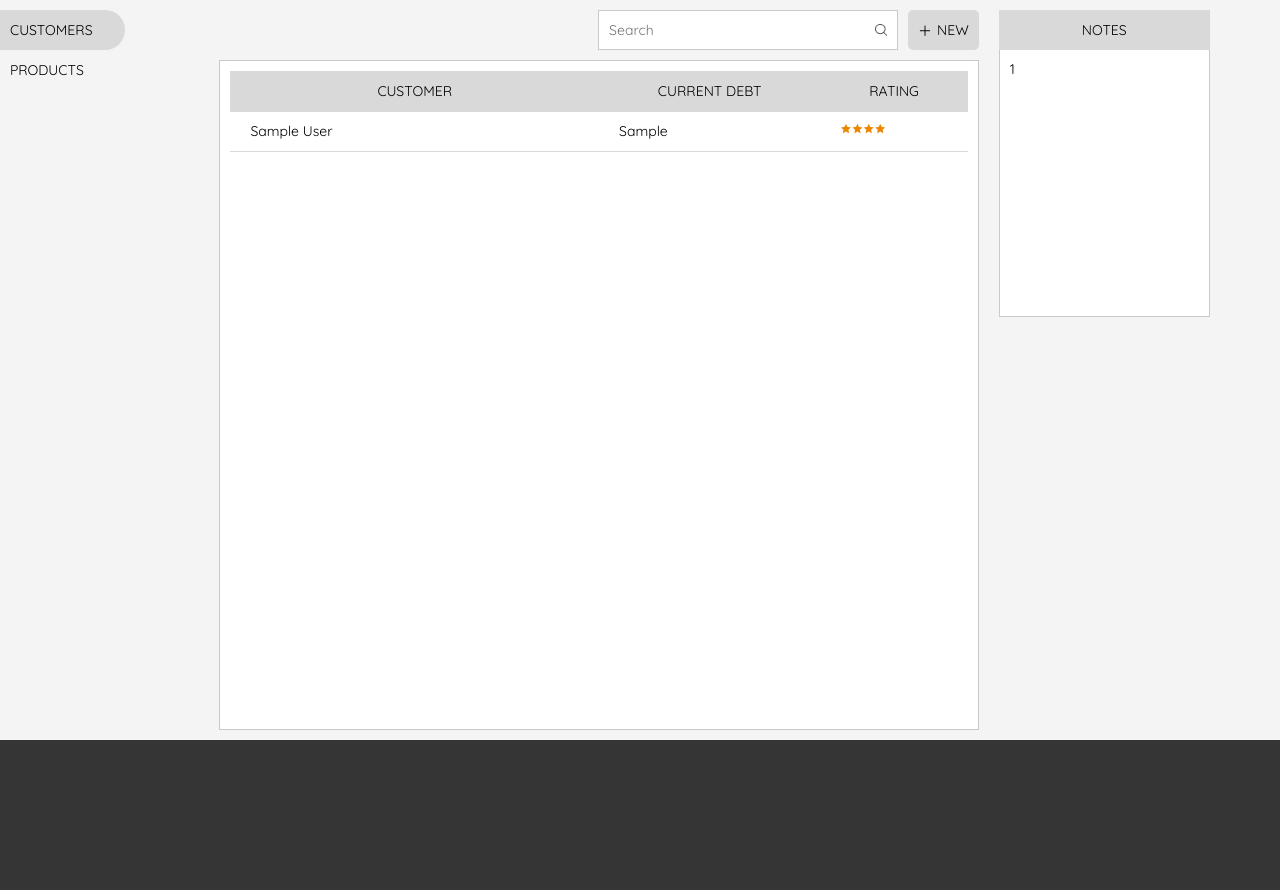
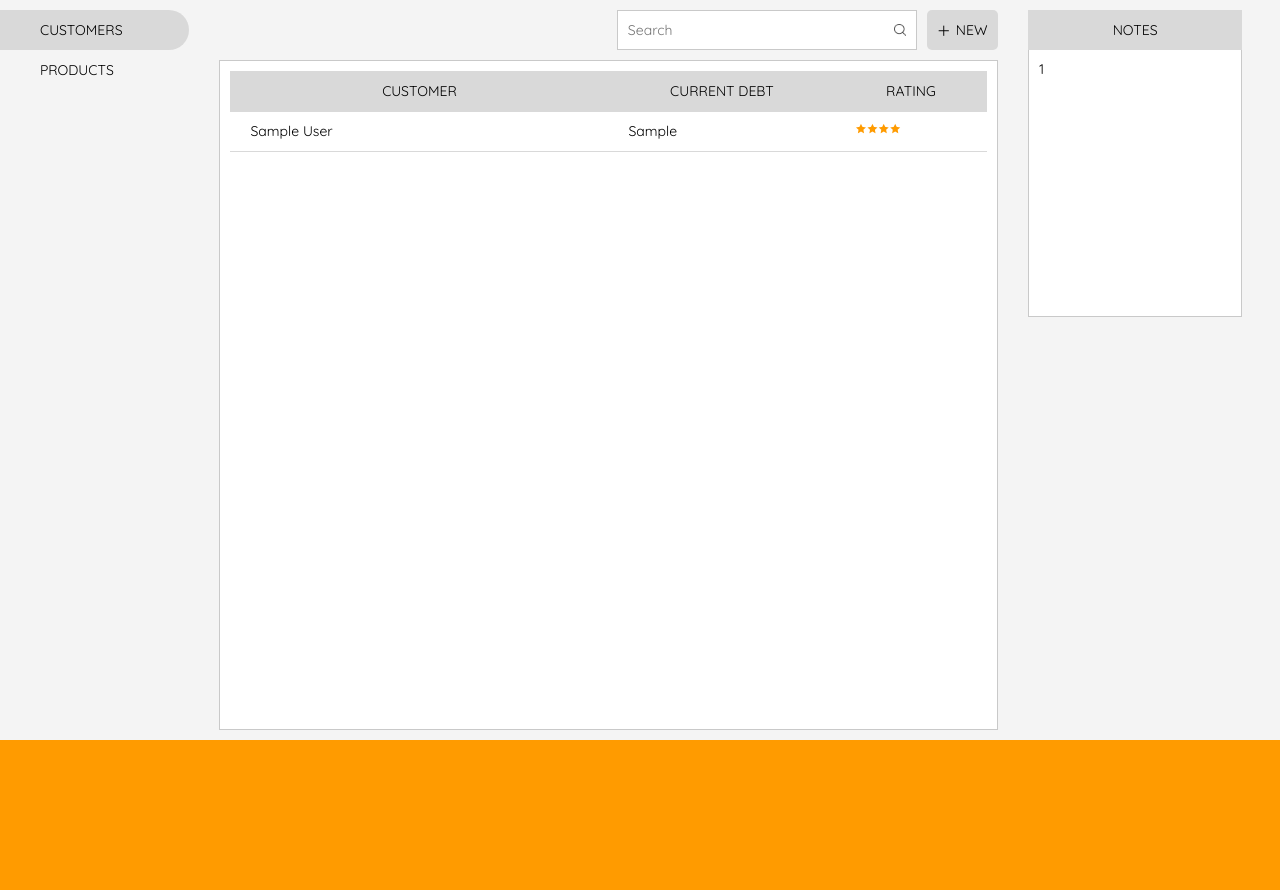
Before and after one commit to leann-nicole/credit-pad, a PHP site: page /creditpad/customers.php in a window 1280 px wide. Shown: the part 50-940 px from the top of the page. Run offline with PHP 8.4, Linux system fonts and the light colour scheme; the visitor is signed in with stand-in values (Sample User, id 1); tables that the repository leaves empty or names only in its code hold one stand-in row (values such as "Sample post"); data that the repository does not hold is empty.

Commit message:
made footer orange
footer is now orange, added padding to nav list, changed nav, main, and extra proportions. committing changes to be able to checkout first commit

```diff
--- a/style.css
+++ b/style.css
@@ -153,7 +153,7 @@ body {
 }
 
 nav {
-  flex: 1;
+  flex: 1.5;
   padding-top: 10px;
 }
 
@@ -165,7 +165,7 @@ ul {
 
 li {
   height: 40px;
-  padding-left: 10px;
+  padding-left: 40px;
   display: flex;
   align-items: center;
   border-radius: 0px 25px 25px 0px;
@@ -182,23 +182,22 @@ li > a {
 }
 
 main {
-  flex: 6.75;
+  flex: 6.5;
   display: flex;
   flex-direction: column;
   padding: 10px;
-  align-items:flex-end;
+  align-items: center;
 }
 
 #create-form-div-c,
 #create-form-div-p,
 #tools,
 #list-div {
-  width: 90%;
+  width: 95%;
 }
 
 #extra {
-  flex: 2.25;
-  padding-left: 10px;
+  flex: 2;
 }
 
 #notes-header{
@@ -208,7 +207,7 @@ main {
   line-height: 40px;
   position: sticky;
   top: 60px;
-  width: 75%;
+  width: 85%;
 }
 
 #notes {
@@ -216,7 +215,7 @@ main {
   height: calc(100vh/3);
   position: sticky;
   top: 100px;
-  width: 75%;
+  width: 85%;
   border-top: 0;
 }
 
@@ -302,7 +301,7 @@ main {
 #rating > input:hover ~ label,
 #rating > input:checked ~ label,
 #stars {
-  color: rgb(234, 136, 0);
+  color: rgb(255, 155, 0);
 }
 
 .hidden-item {
@@ -428,7 +427,7 @@ tr {
 }
 
 tr:hover {
-  background-color: #f4f4f4;
+  background-color: #e6e6e6;
   cursor: pointer;
 }
 
@@ -450,5 +449,5 @@ td {
 
 footer {
   height: 150px;
-  background-color: #353535;
+  background-color: rgb(255, 155, 0);
 }
```
